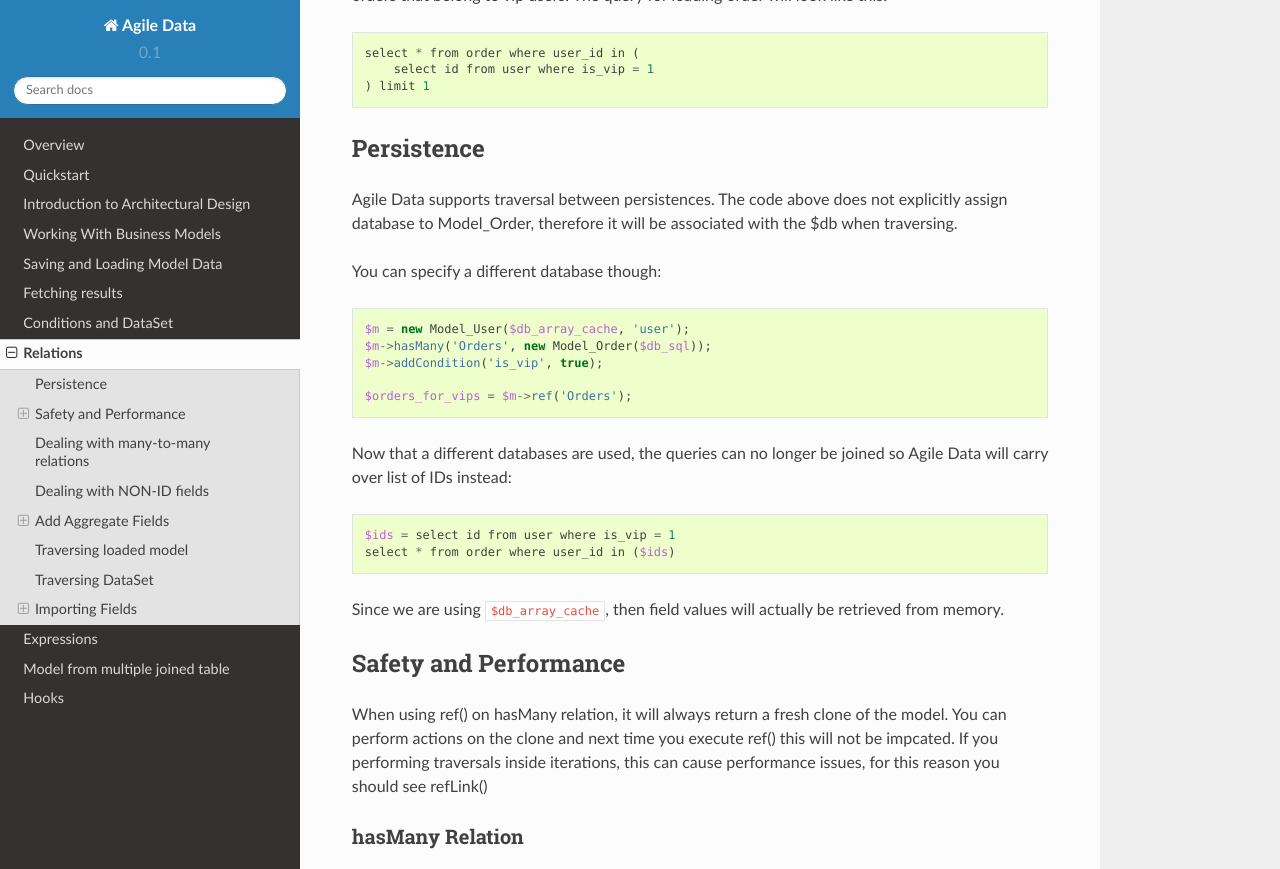
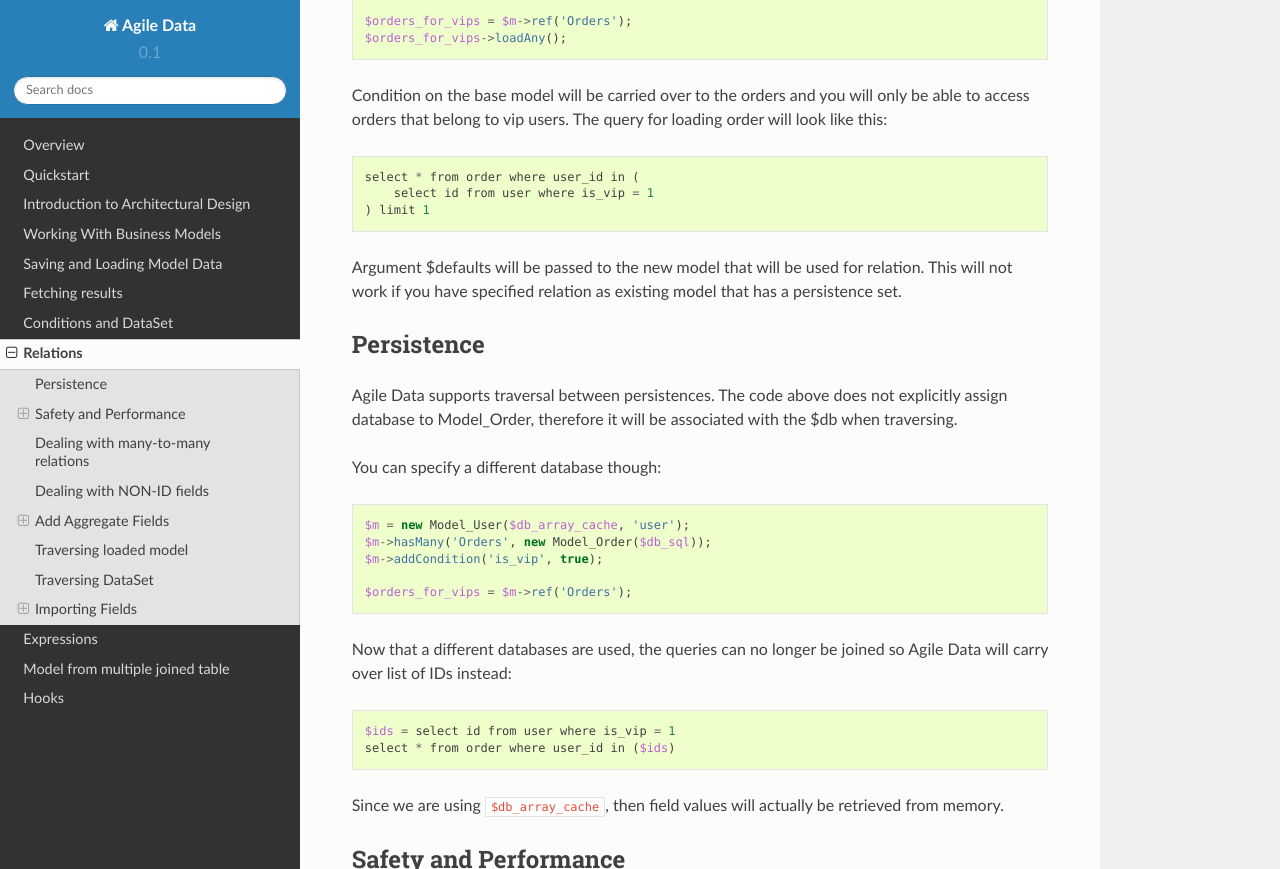
Before and after one commit to atk4/data, a Sphinx documentation site: the page built from docs/relations.rst, in a window 1280 px wide and 900 px high, scrolled down 849 px, cut to the strip 0-869 px from the top of the window. Built offline with Sphinx 7.4.7 and the Read the Docs theme 2.0.0, drawn with Linux system fonts in a browser that asks for light colours; pages that are not in the unit, such as notebooks, are missing from menus.

Commit message:
Updated doc accordingly.

```diff
--- a/docs/relations.rst
+++ b/docs/relations.rst
@@ -40,6 +42,10 @@ order will look like this::
     select * from order where user_id in (
         select id from user where is_vip = 1
     ) limit 1
+
+Argument $defaults will be passed to the new model that will be used for
+relation. This will not work if you have specified relation as existing
+model that has a persistence set.
 
 Persistence
 -----------
```
Also changed, not shown: other parts of docs/relations.rst (+2 -0 lines).
